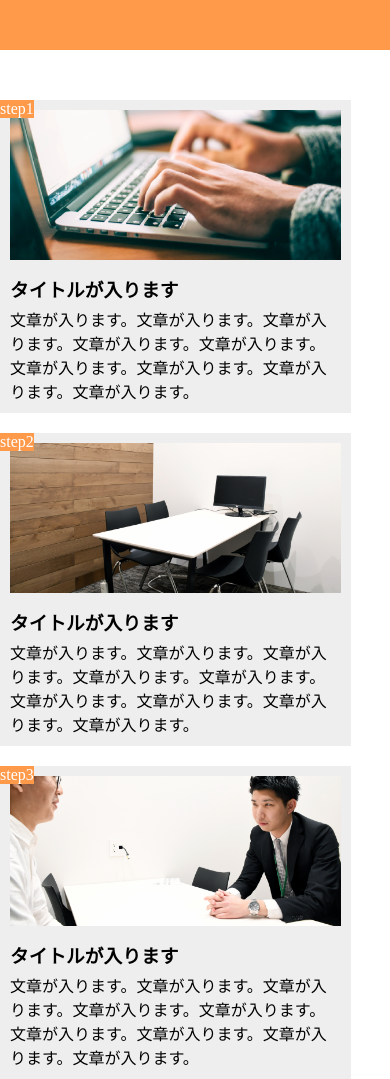
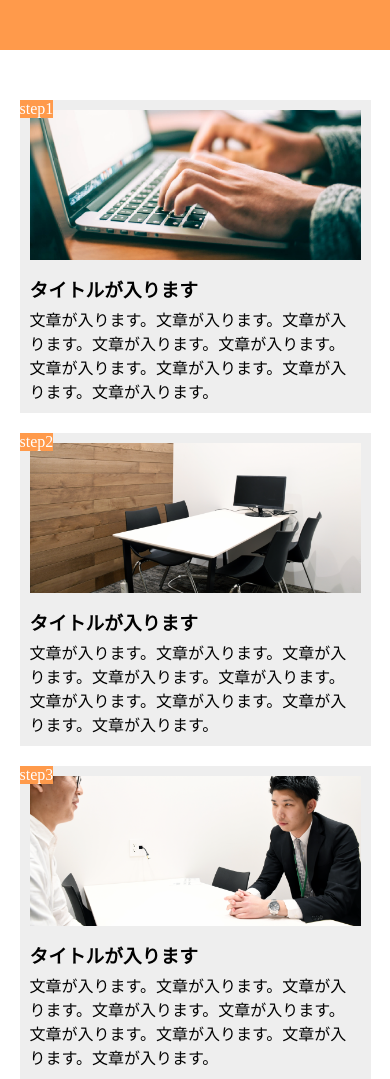
Before and after one commit to ykgnn/l-X-kadai, a plain HTML site: page index.html in a window 390 px wide. Shown: the top 1079 px of the page. Drawn offline with Linux system fonts and the light colour scheme.

Commit message:
[finish]l-X-kadai

```diff
--- a/style.css
+++ b/style.css
@@ -73,6 +73,7 @@ footer {
   main {
     width: 100%;
     display: block;
+    margin: 50px 5%;
   }
   .step-box {
     width: 90%;
```
